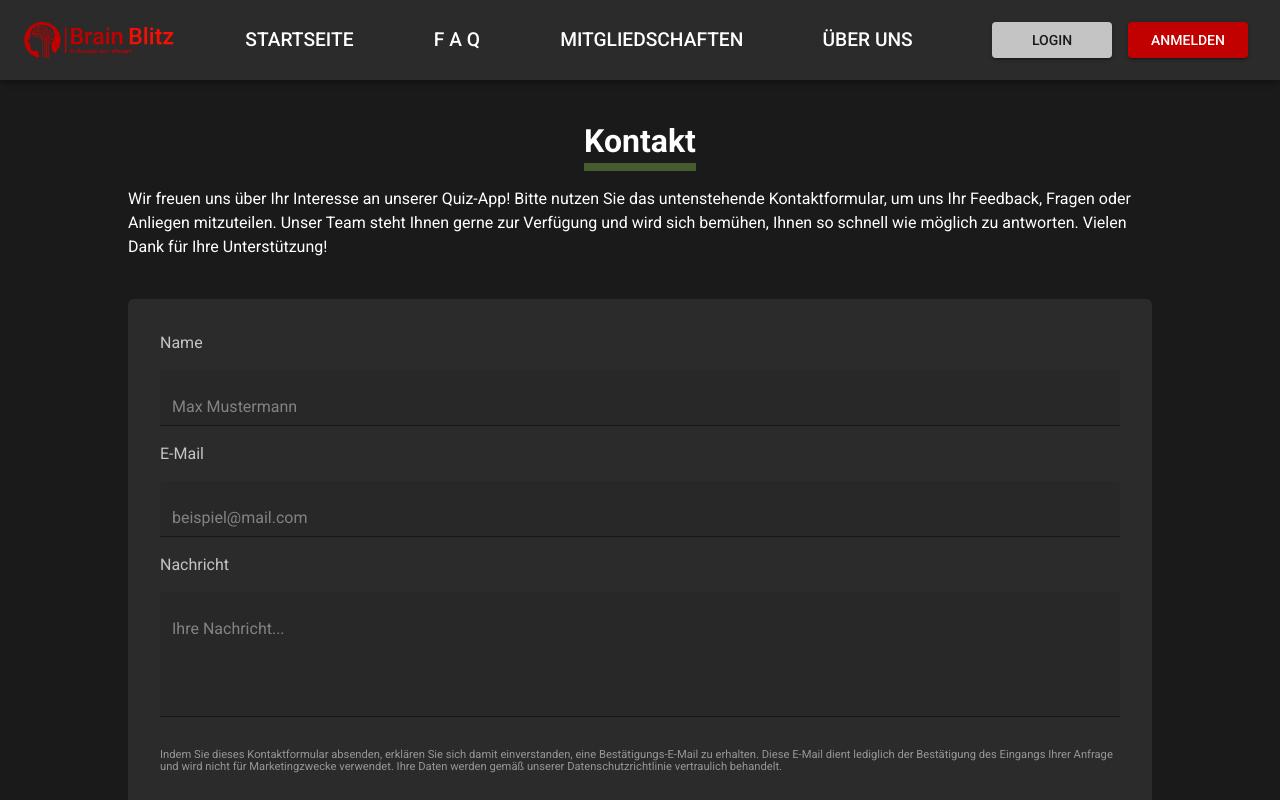
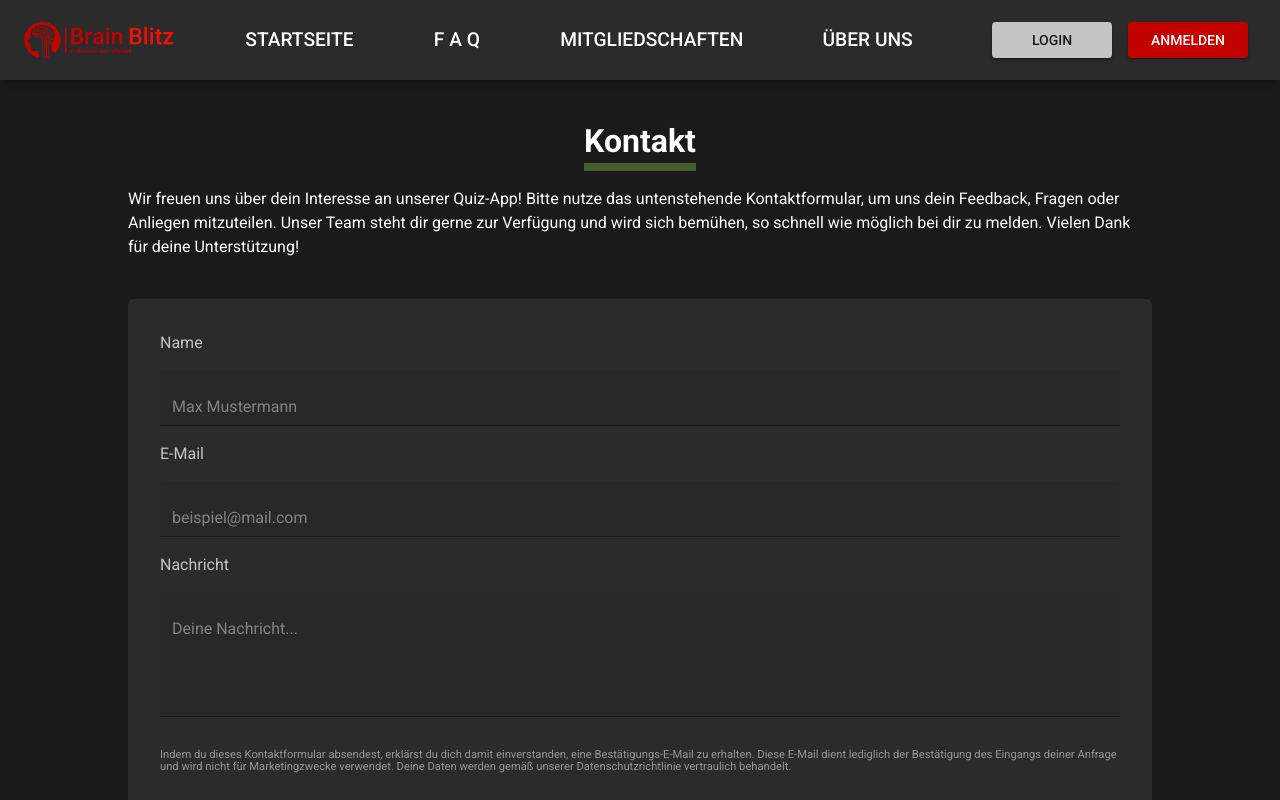
Before and after one commit to SlowMoschen/Brain_Blitz, a React (Vite) app in the folder client/: page /contact in a window 1280 px wide. Shown: the top 800 px of the page. Built offline with nearby package versions, Linux system fonts and the light colour scheme.

Commit message:
changed from PERSIE to PERDU

```diff
--- a/client/src/routes/home/pages/about/About.tsx
+++ b/client/src/routes/home/pages/about/About.tsx
@@ -85,8 +85,8 @@ export default function About() {
       )}
       <Article
         title="Über Brain Blitz"
-        body1="Hier finden Sie eine vielfältige Auswahl an Quiz-Kategorien, darunter Geschichte, Popkultur, Biologie, das Universum, Geopolitik und vieles mehr. Jedes Quiz ist mit einer Zeitbegrenzung versehen, bei der richtige Antworten Punkte bringen und falsche Antworten Punkte abziehen. Zusätzlich erhalten Spieler für jede verbleibende Sekunde Extra-Punkte, um die Rangliste des jeweiligen Quiz spannend zu gestalten."
-        body2="Nach Abschluss eines Quiz wird der Highscore des Benutzers gespeichert, und die Rangliste wird aktualisiert, sodass jeder Benutzer seine Leistung vergleichen kann. Tauchen Sie ein in ein interaktives Quiz-Erlebnis, das Wissen und Unterhaltung vereint - viel Spaß beim Spielen!"
+        body1="Hier findest du eine vielfältige Auswahl an Quiz-Kategorien, darunter Geschichte, Popkultur, Biologie, das Universum, Geopolitik und vieles mehr. Jedes Quiz ist mit einer Zeitbegrenzung versehen, bei der richtige Antworten Punkte bringen und falsche Antworten Punkte abziehen. Zusätzlich erhalten Spieler für jede verbleibende Sekunde Extra-Punkte, um die Rangliste des jeweiligen Quiz spannend zu gestalten."
+        body2="Nach Abschluss eines Quiz wird der Highscore des Benutzers gespeichert, und die Rangliste wird aktualisiert, sodass jeder Benutzer seine Leistung vergleichen kann. Tauche ein in ein interaktives Quiz-Erlebnis, das Wissen und Unterhaltung vereint - viel Spaß beim Spielen!"
       />
 
       <Article
--- a/client/src/routes/home/pages/contact/Contact.tsx
+++ b/client/src/routes/home/pages/contact/Contact.tsx
@@ -32,9 +32,9 @@ export default function Contact() {
 
   const handleError = (err: string) => {
     console.error(err);
-    setSnackBarMessage("Es ist ein Fehler aufgetreten. Bitte versuchen Sie es später erneut.");
+    setSnackBarMessage("Es ist ein Fehler aufgetreten. Bitte versuche es später erneut.");
   };
-  const handleSuccess = () => setSnackBarMessage("Ihre Nachricht wurde erfolgreich gesendet.");
+  const handleSuccess = () => setSnackBarMessage("Deine Nachricht wurde erfolgreich gesendet.");
   const mutation = useContactFetch(handleSuccess, handleError);
 
   const handleSubmit = (e: React.FormEvent<HTMLFormElement>) => {
@@ -98,10 +98,10 @@ export default function Contact() {
           Kontakt
         </Typography>
         <Typography>
-          Wir freuen uns über Ihr Interesse an unserer Quiz-App! Bitte nutzen Sie das untenstehende
-          Kontaktformular, um uns Ihr Feedback, Fragen oder Anliegen mitzuteilen. Unser Team steht
-          Ihnen gerne zur Verfügung und wird sich bemühen, Ihnen so schnell wie möglich zu
-          antworten. Vielen Dank für Ihre Unterstützung!
+          Wir freuen uns über dein Interesse an unserer Quiz-App! Bitte nutze das untenstehende
+          Kontaktformular, um uns dein Feedback, Fragen oder Anliegen mitzuteilen. Unser Team steht
+          dir gerne zur Verfügung und wird sich bemühen, so schnell wie möglich bei dir zu
+          melden. Vielen Dank für deine Unterstützung!
         </Typography>
         <Box sx={{ ...containerStyles }}>
           <form onSubmit={(e) => handleSubmit(e)}>
@@ -135,7 +135,7 @@ export default function Contact() {
               <FormLabel htmlFor="message">Nachricht</FormLabel>
               <TextField
                 name="message"
-                placeholder="Ihre Nachricht..."
+                placeholder="Deine Nachricht..."
                 fullWidth
                 multiline
                 rows={4}
@@ -150,9 +150,9 @@ export default function Contact() {
                 variant="caption"
                 sx={{ fontSize: ".7rem", lineHeight: 1.1, opacity: 0.5, my: 2 }}
               >
-                Indem Sie dieses Kontaktformular absenden, erklären Sie sich damit einverstanden,
+                Indem du dieses Kontaktformular absendest, erklärst du dich damit einverstanden,
                 eine Bestätigungs-E-Mail zu erhalten. Diese E-Mail dient lediglich der Bestätigung
-                des Eingangs Ihrer Anfrage und wird nicht für Marketingzwecke verwendet. Ihre Daten
+                des Eingangs deiner Anfrage und wird nicht für Marketingzwecke verwendet. Deine Daten
                 werden gemäß unserer Datenschutzrichtlinie vertraulich behandelt.
               </Typography>
               <Button type="submit" variant="contained" color="primary" sx={{ mt: 2 }}>
--- a/client/src/routes/home/pages/imprint/Imprint.tsx
+++ b/client/src/routes/home/pages/imprint/Imprint.tsx
@@ -37,7 +37,7 @@ export default function Imprint() {
 
       <Typography variant="body1" my={2}>
         Die Europäische Kommission stellt eine Plattform zur Online-Streitbeilegung (OS) bereit, die
-        Sie unter{" "}
+        du unter{" "}
         <Link href="http://ec.europa.eu/consumers/odr" sx={{ wordBreak: 'break-all'}}>http://ec.europa.eu/consumers/odr</Link>{" "}
         finden. Wir sind nicht bereit oder verpflichtet, an Streitbeilegungsverfahren vor einer
         Verbraucherschlichtungsstelle teilzunehmen.
--- a/client/src/routes/home/pages/memberships/Memberships.tsx
+++ b/client/src/routes/home/pages/memberships/Memberships.tsx
@@ -101,7 +101,7 @@ export default function Memberships() {
           verfügbar sein wird. Zusätzlich arbeiten wir derzeit an der Entwicklung einer
           Support-Mitgliedschaft, um unseren Nutzern noch mehr Vorteile und Funktionen bieten zu
           können. Darüber hinaus befindet sich auch eine Team-Mitgliedschaft in der Entwicklung, um
-          Gruppen und Teams eine verbesserte Nutzungserfahrung zu ermöglichen. Bleiben Sie gespannt
+          Gruppen und Teams eine verbesserte Nutzungserfahrung zu ermöglichen. Sei gespannt
           auf weitere Updates und Features!
         </Typography>
       </Box>
--- a/client/src/routes/home/pages/privacy/Privacy.tsx
+++ b/client/src/routes/home/pages/privacy/Privacy.tsx
@@ -71,8 +71,8 @@ export default function Privacy() {
       <Typography variant="body1" my={2}>
         Wir bei Brain Blitz, erreichbar unter der E-Mail-Adresse service@brain-blitz.com, legen
         großen Wert auf den Schutz Ihrer persönlichen Daten. Diese Datenschutzerklärung erläutert,
-        wie wir Ihre Informationen sammeln, verwenden, offenlegen und schützen, wenn Sie unsere
-        Quiz-App nutzen.
+        wie wir deine Informationen sammeln, verwenden, offenlegen und schützen, wenn du unsere
+        Quiz-App nützt.
       </Typography>
       {privacySteps.map((step, index) => (
         <Step
--- a/client/src/routes/home/pages/terms/Terms.tsx
+++ b/client/src/routes/home/pages/terms/Terms.tsx
@@ -39,7 +39,7 @@ export default function Terms() {
         Allgemeine Geschäftsbedingungen (AGB)
       </Typography>
       {terms.map((term, index) => (
-        <Term number={index + 1} title={term.title} text={term.text} />
+        <Term number={index + 1} title={term.title} text={term.text} key={index} />
       ))}
       <Typography sx={{ opacity: ".5", fontSize: ".8rem" }}>
         Diese AGB wurden zuletzt am 29.03.2024 aktualisiert.
```
